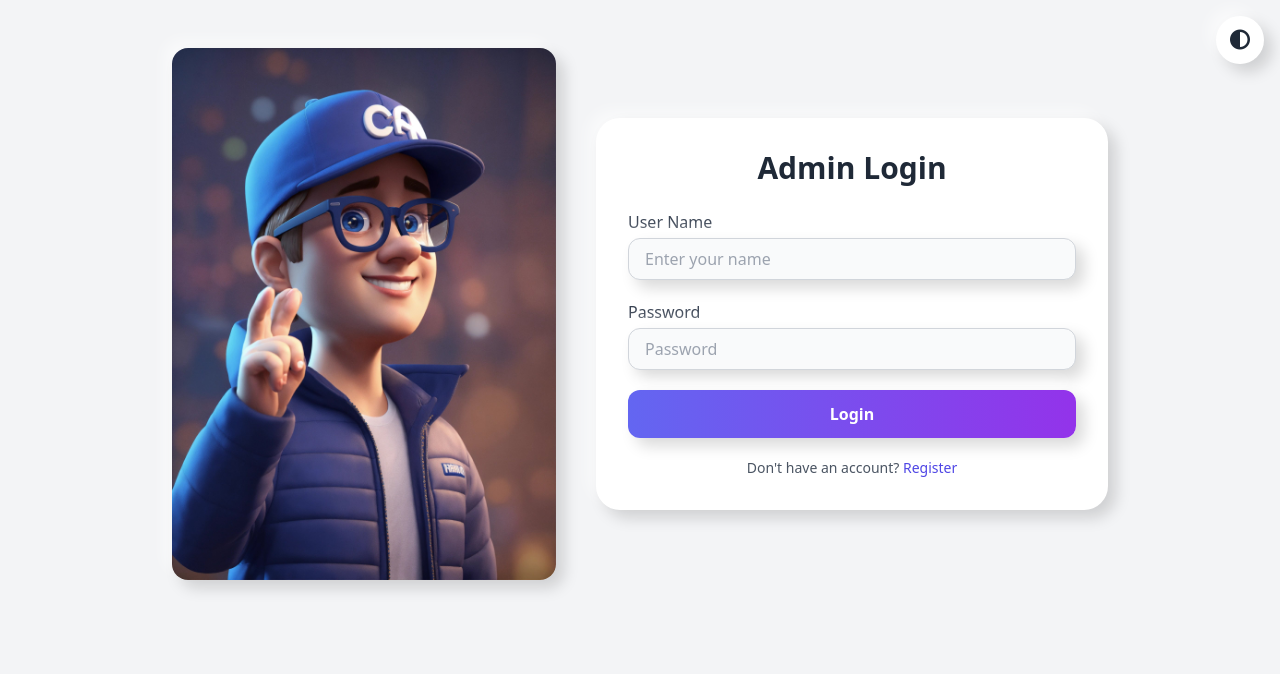
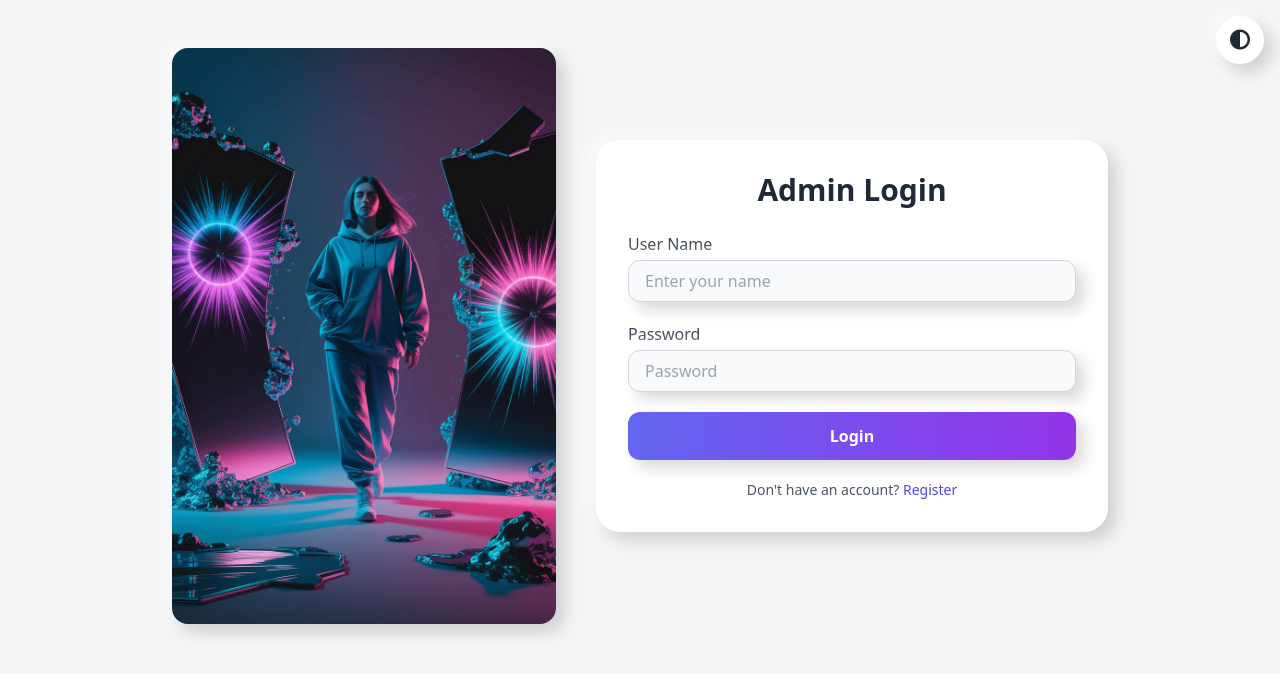
Before and after one commit to 82PareshPatil/Local_Service_Hub_1.0, a PHP site: page /admin_area/admin_login.php in a window 1280 px wide. Shown: the top 674 px of the page. Run offline with PHP 8.4, Linux system fonts and the light colour scheme; some libraries are stand-ins or nearby versions.

Commit message:
Merged with remote main

```diff
--- a/admin_area/admin_login.php
+++ b/admin_area/admin_login.php
@@ -69,7 +69,7 @@ if ($_SERVER['REQUEST_METHOD'] === 'POST' && isset($_POST['admin_login'])) {
     <main class="flex flex-col lg:flex-row items-center justify-center gap-10 py-12 px-4">
         <!-- Illustration -->
         <div class="max-w-sm animate-fade-in-up">
-            <img src="../image/standing white man in glasses and blue cap.jpg" alt="Admin Login Illustration" class="rounded-2xl shadow-neumorph dark:shadow-neumorphDark" />
+            <img src="../image/login.jpg" alt="Admin Login Illustration" class="rounded-2xl shadow-neumorph dark:shadow-neumorphDark" />
         </div>
 
         <!-- Login Card -->
```
Also changed, not shown: image/login.jpg (added).
